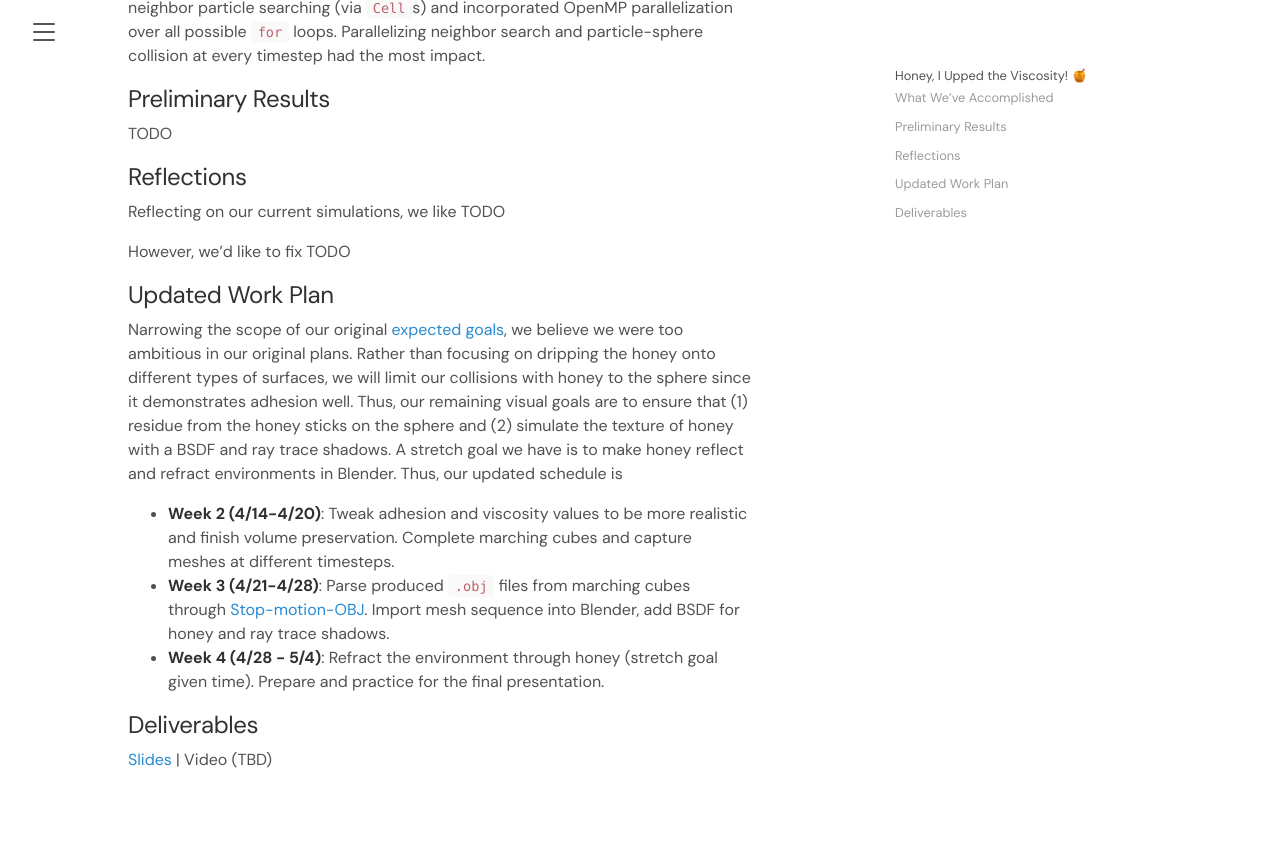
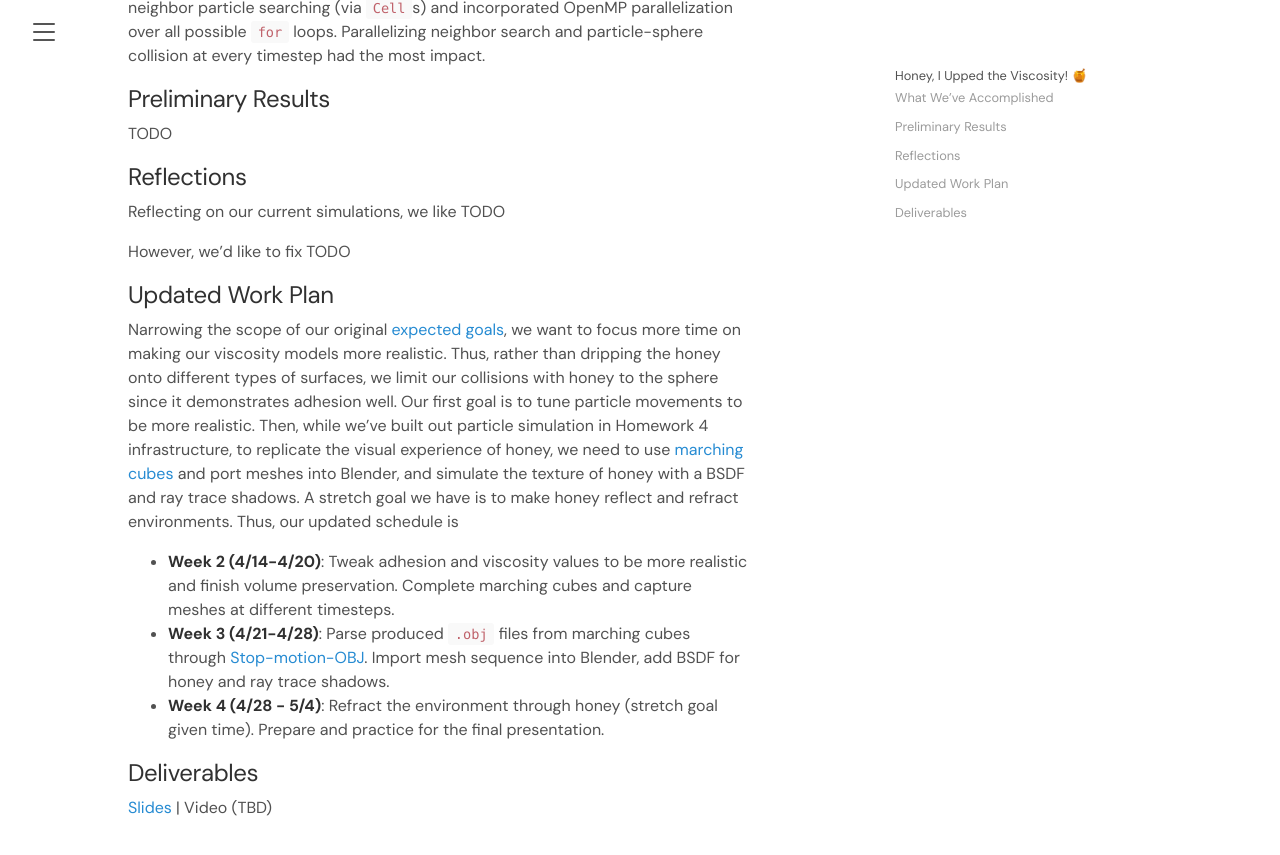
Before and after one commit to ashmchiu/cs184-final-proj-writeup, a Jekyll site: the page built from milestone.md, in a window 1280 px wide and 900 px high, scrolled down 570 px. Shown: the top 855 px of the window. Built offline with Jekyll 4.4.1, drawn with Linux system fonts in a browser that asks for light colours.

Commit message:
update work plan

```diff
--- a/milestone.md
+++ b/milestone.md
@@ -25,7 +25,7 @@ Reflecting on our current simulations, we like TODO
 However, we'd like to fix TODO
 
 ## Updated Work Plan
-Narrowing the scope of our original [expected goals](/proposal.md#expected-goals), we believe we were too ambitious in our original plans. Rather than focusing on dripping the honey onto different types of surfaces, we will limit our collisions with honey to the sphere since it demonstrates adhesion well. Thus, our remaining visual goals are to ensure that (1) residue from the honey sticks on the sphere and (2) simulate the texture of honey with a BSDF and ray trace shadows. A stretch goal we have is to make honey reflect and refract environments in Blender. Thus, our updated schedule is
+Narrowing the scope of our original [expected goals](/proposal.md#expected-goals), we want to focus more time on making our viscosity models more realistic. Thus, rather than dripping the honey onto different types of surfaces, we limit our collisions with honey to the sphere since it demonstrates adhesion well. Our first goal is to tune particle movements to be more realistic. Then, while we've built out particle simulation in Homework 4 infrastructure, to replicate the visual experience of honey, we need to use [marching cubes](https://www.cs.toronto.edu/~jacobson/seminar/lorenson-and-cline-1987.pdf) and port meshes into Blender, and simulate the texture of honey with a BSDF and ray trace shadows. A stretch goal we have is to make honey reflect and refract environments. Thus, our updated schedule is
 - **Week 2 (4/14-4/20)**: Tweak adhesion and viscosity values to be more realistic and finish volume preservation. Complete marching cubes and capture meshes at different timesteps.
 - **Week 3 (4/21-4/28)**: Parse produced `.obj` files from marching cubes through [Stop-motion-OBJ](https://github.com/neverhood311/Stop-motion-OBJ). Import mesh sequence into Blender, add BSDF for honey and ray trace shadows.
 - **Week 4 (4/28 - 5/4)**: Refract the environment through honey (stretch goal given time). Prepare and practice for the final presentation.
```
